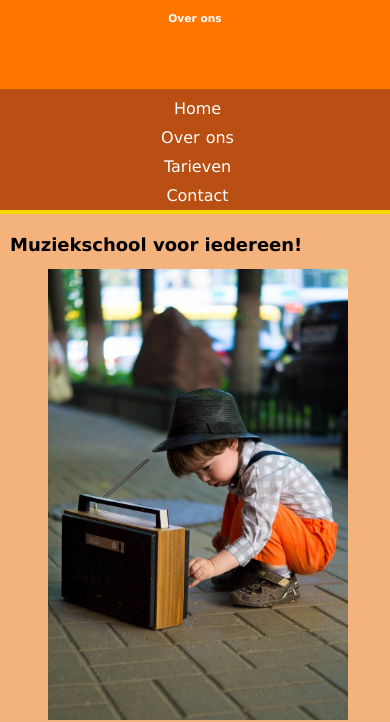
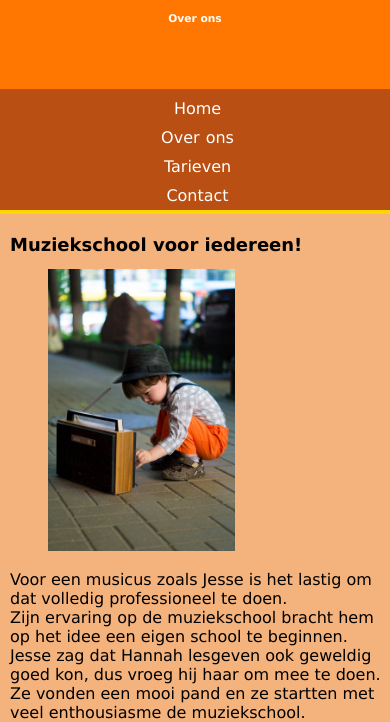
Before and after one commit to Kimberleyvm/examen_opdracht, a plain HTML site: page over.html in a window 390 px wide. Shown: the part 77-799 px from the top of the page. Drawn offline with Linux system fonts and the light colour scheme.

Commit message:
Update style.css

```diff
--- a/style/style.css
+++ b/style/style.css
@@ -122,6 +122,11 @@ body{
     height: 70%;
     padding-left: 10%;
 
+}@media only screen and (max-width: 600px){
+    .kind img{
+        width: 50%;
+
+    }
 }
 /* over ons plaatje */
 .hannah img{
```
